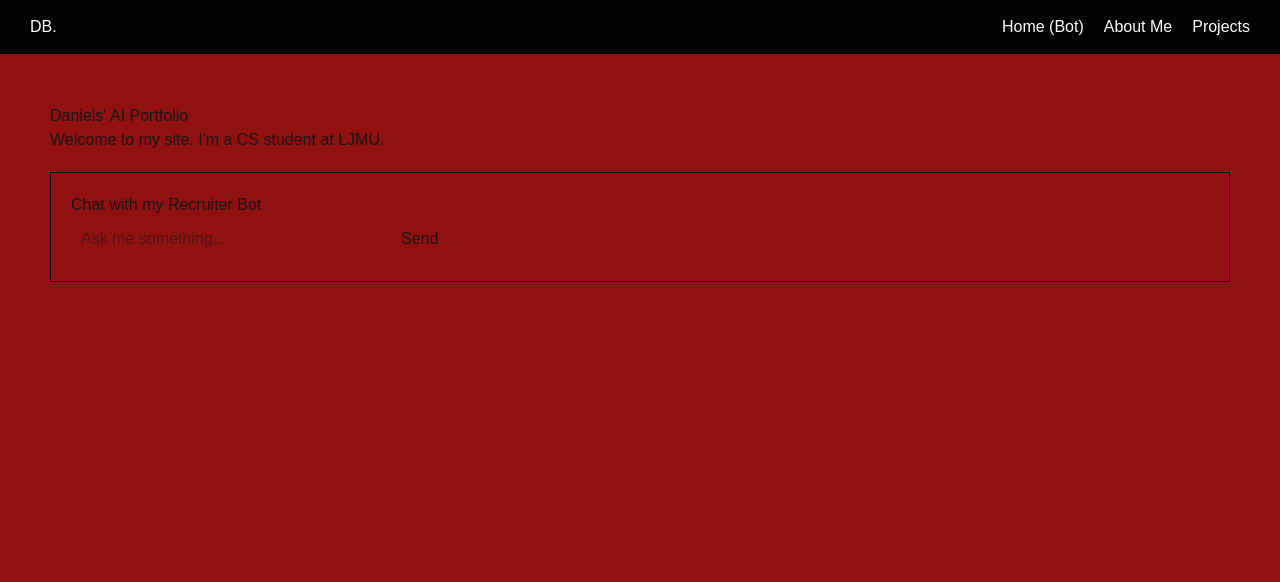
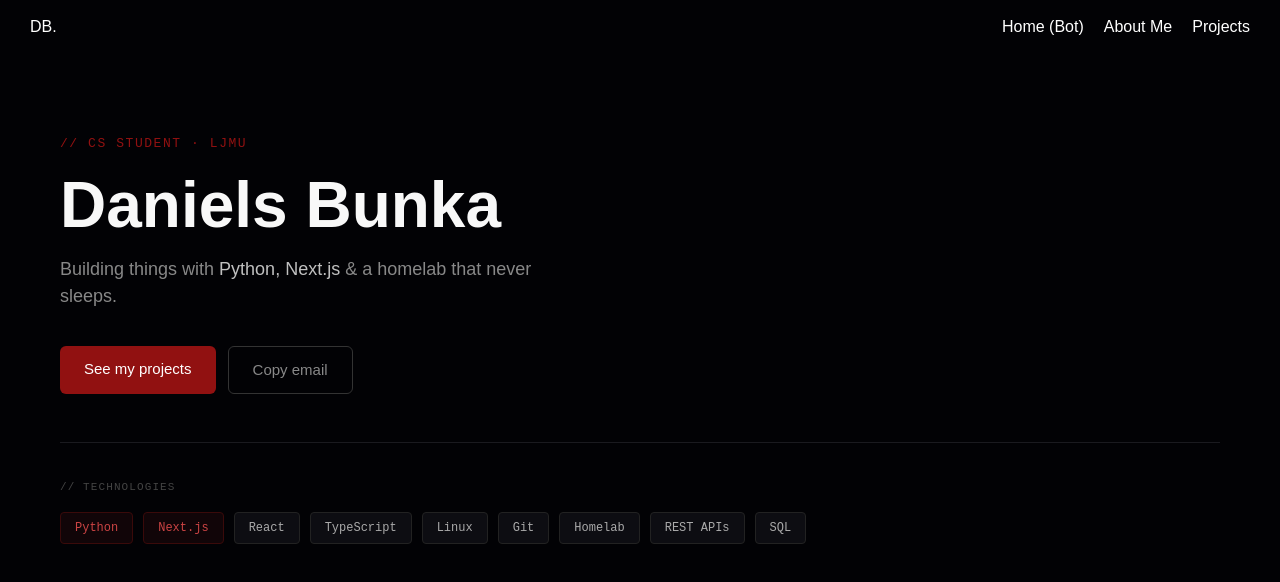
Before and after one commit to DanielsBunka/danielsbunka.com, a Next.js app: page / in a window 1280 px wide. Shown: the top 582 px of the page. Built offline with nearby package versions, Linux system fonts and the light colour scheme.

Commit message:
Add interactive homepage and skills section

```diff
--- a/app/page.tsx
+++ b/app/page.tsx
@@ -1,14 +1,169 @@
+"use client"; // Needed whenever you use useState or any browser interactivity
+
+import { useState } from "react"; // useState is how React remembers things on screen
+import Link from "next/link";
+
+// ============================================================
+// REACT CONCEPT 1: Arrays + .map()
+// Instead of writing out each skill tag by hand, we store
+// them in an array and let React render them automatically.
+// If you add a new skill here, it appears on screen instantly.
+// ============================================================
+const skills = [
+  { name: "Python",     featured: true  },
+  { name: "Next.js",    featured: true  },
+  { name: "React",      featured: false },
+  { name: "TypeScript", featured: false },
+  { name: "Linux",      featured: false },
+  { name: "Git",        featured: false },
+  { name: "Homelab",    featured: false },
+  { name: "REST APIs",  featured: false },
+  { name: "SQL",        featured: false },
+];
+
 export default function Home() {
+
+  // ============================================================
+  // REACT CONCEPT 2: useState
+  // useState(false) creates a variable + a function to change it.
+  // When 'copied' changes, React automatically re-renders the button.
+  //   copied       = the current value (true or false)
+  //   setCopied    = the function you call to change it
+  // Rule: NEVER do `copied = true`. Always use setCopied(true).
+  // ============================================================
+  const [copied, setCopied] = useState(false);
+
+  // This runs when the user clicks "Copy email"
+  function handleCopyEmail() {
+    navigator.clipboard.writeText("your.email@example.com"); // change this!
+    setCopied(true); // React sees this, re-renders, button now says "Copied!"
+    setTimeout(() => setCopied(false), 2000); // 2 seconds later, reset it
+  }
+
   return (
-    <main style={{ padding: '50px', fontFamily: 'sans-serif' }}>
-      <h1>Daniels' AI Portfolio</h1>
-      <p>Welcome to my site. I'm a CS student at LJMU.</p>
+    <main style={{
+      backgroundColor: "#020205",
+      minHeight: "100vh",
+      color: "#f0f0f0",
+      fontFamily: "'DM Sans', sans-serif",
+    }}>
 
-      <div style={{ marginTop: '20px', border: '1px solid #000000', padding: '20px' }}>
-        <h3>Chat with my Recruiter Bot</h3>
-        <input type="text" placeholder="Ask me something..." style={{ padding: '10px', width: '300px' }} />
-        <button style={{ padding: '10px 20px', marginLeft: '10px' }}>Send</button>
-      </div>
+      {/* ── HERO SECTION ─────────────────────────────────────── */}
+      <section style={{ padding: "80px 60px 48px" }}>
+
+        <p style={{
+          fontFamily: "monospace",
+          fontSize: "13px",
+          color: "#911111",
+          letterSpacing: "0.12em",
+          textTransform: "uppercase",
+          marginBottom: "16px",
+        }}>
+          // cs student · ljmu
+        </p>
+
+        <h1 style={{
+          fontSize: "clamp(40px, 6vw, 64px)", // responsive: shrinks on small screens
+          fontWeight: 600,
+          lineHeight: 1.1,
+          margin: "0 0 16px",
+          color: "#f8f8f8",
+        }}>
+          Daniels Bunka
+        </h1>
+
+        <p style={{
+          fontSize: "18px",
+          color: "#888",
+          maxWidth: "500px",
+          marginBottom: "36px",
+        }}>
+          Building things with <span style={{ color: "#c0c0c0" }}>Python, Next.js</span> & a homelab that never sleeps.
+        </p>
+
+        {/* CTA Buttons */}
+        <div style={{ display: "flex", gap: "12px", flexWrap: "wrap" }}>
+          <Link href="/projects" style={{
+            backgroundColor: "#911111",
+            color: "#fff",
+            padding: "12px 24px",
+            borderRadius: "6px",
+            textDecoration: "none",
+            fontSize: "15px",
+            fontWeight: 500,
+          }}>
+            See my projects
+          </Link>
+
+          {/* ============================================================
+              REACT CONCEPT 3: onClick + conditional rendering
+              onClick={handleCopyEmail} wires the function to the button.
+              The ? : is a ternary — it's just an if/else inside JSX.
+              When copied is true, show "Copied!". Otherwise show "Copy email".
+              ============================================================ */}
+          <button
+            onClick={handleCopyEmail}
+            style={{
+              backgroundColor: "transparent",
+              color: copied ? "#4caf50" : "#888", // green when copied
+              border: `1px solid ${copied ? "#4caf50" : "#333"}`,
+              padding: "12px 24px",
+              borderRadius: "6px",
+              fontSize: "15px",
+              fontWeight: 500,
+              cursor: "pointer",
+              transition: "all 0.2s",
+            }}
+          >
+            {copied ? "✓ Copied!" : "Copy email"}
+          </button>
+        </div>
+      </section>
+
+      {/* Divider line */}
+      <div style={{ height: "1px", background: "#1a1a1f", margin: "0 60px" }} />
+
+      {/* ── SKILLS STRIP ─────────────────────────────────────── */}
+      <section style={{ padding: "36px 60px" }}>
+
+        <p style={{
+          fontFamily: "monospace",
+          fontSize: "11px",
+          color: "#444",
+          letterSpacing: "0.1em",
+          textTransform: "uppercase",
+          marginBottom: "16px",
+        }}>
+          // technologies
+        </p>
+
+        {/* ============================================================
+            REACT CONCEPT 4: .map() in JSX
+            skills.map(...) loops over every item in the array and
+            returns a piece of JSX for each one. React renders them all.
+            The 'key' prop is required — it helps React track which item
+            is which. Use something unique, like the name.
+            ============================================================ */}
+        <div style={{ display: "flex", flexWrap: "wrap", gap: "10px" }}>
+          {skills.map((skill) => (
+            <span
+              key={skill.name}
+              style={{
+                fontFamily: "monospace",
+                fontSize: "12px",
+                padding: "6px 14px",
+                borderRadius: "4px",
+                border: `1px solid ${skill.featured ? "#3a0a0a" : "#222"}`,
+                color: skill.featured ? "#c44" : "#aaa",
+                backgroundColor: skill.featured ? "#110508" : "#0d0d12",
+              }}
+            >
+              {skill.name}
+            </span>
+          ))}
+        </div>
+      </section>
+
     </main>
   );
 }
```
